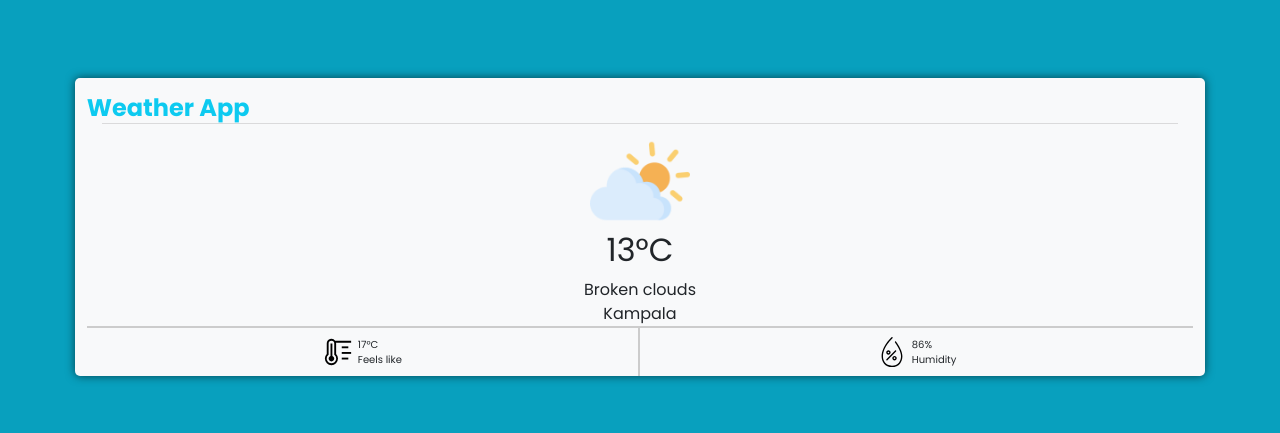
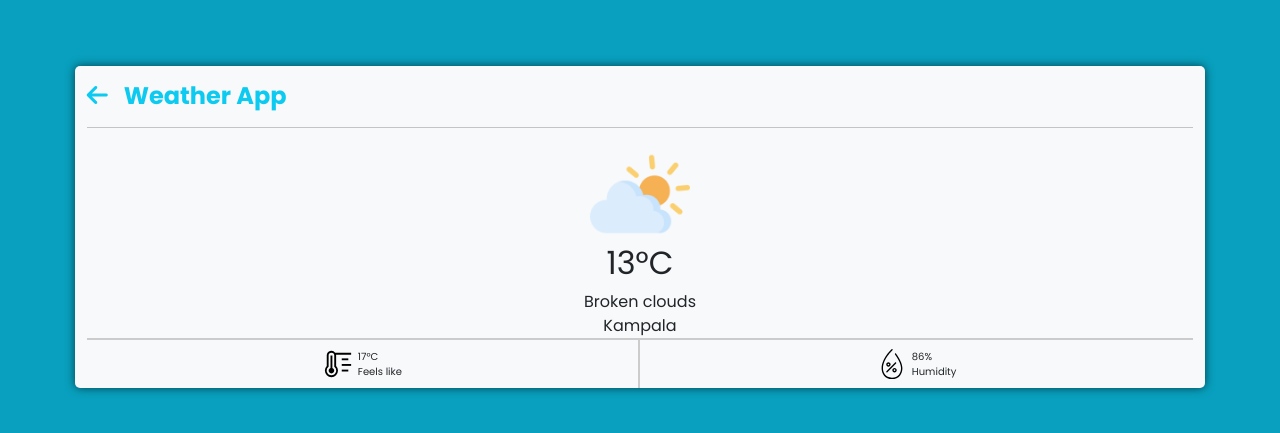
Before and after one commit to yodit93/TAIRP-weather-app, a plain HTML site: page weather.html in a window 1280 px wide. Shown: the part 173-606 px from the top of the page. Drawn offline with nearby package versions, Linux system fonts and the light colour scheme.

Commit message:
Add back icon

```diff
--- a/styles.css
+++ b/styles.css
@@ -13,6 +13,10 @@ body {
 p {
     margin: 0;
     padding: 0;
+}
+
+a, a:active {
+    color: inherit;
 }
 
 main {
@@ -55,6 +59,10 @@ main {
 
 .container.weather {
     height: auto;
+}
+
+.back {
+    margin-right: 1rem;
 }
 
 .image-container {
--- a/weather.html
+++ b/weather.html
@@ -4,14 +4,15 @@
     <meta charset="UTF-8">
     <meta name="viewport" content="width=device-width, initial-scale=1.0">
     <title>Weather App</title>
+    <script src="https://kit.fontawesome.com/0573c4c57c.js" crossorigin="anonymous"></script>
     <link href="https://cdn.jsdelivr.net/npm/bootstrap@5.0.2/dist/css/bootstrap.min.css" rel="stylesheet" integrity="sha384-EVSTQN3/azprG1Anm3QDgpJLIm9Nao0Yz1ztcQTwFspd3yD65VohhpuuCOmLASjC" crossorigin="anonymous">
     <link rel="stylesheet" href="styles.css">
 </head>
 <body>
     <main class="container-fluid d-flex justify-content-center align-items-center">
         <div class="container bg-light weather">
-            <h1 class="h4 text-info mt-3">Weather App</h1>
-            <hr class="line">
+            <h1 class="h4 text-info mt-3"><a href="./index.html"><i class="fa-solid fa-arrow-left back"></i></a>Weather App</h1>
+            <hr class="underline">
             <div class="image-container">
                 <img class="weather-icon" src="./images/mist.png" alt="weather icon">
             </div>
```
